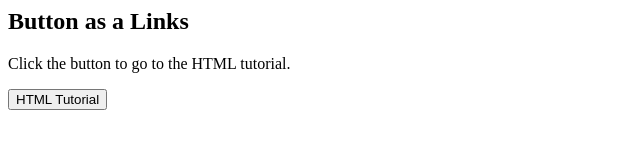
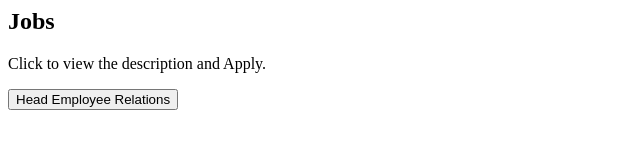
Before and after one commit to sk161078/sk161078.github.io, a plain HTML site: page index.html in a window 1280 px wide. Shown: the whole page, without its empty margins (0-640 px from the left). Drawn offline with Linux system fonts and the light colour scheme.

Commit message:
index.html

```diff
--- a/index.html
+++ b/index.html
@@ -1,11 +1,11 @@
 <html>
 <body>
 
-<h2>Button as a Links</h2>
+<h2>Jobs</h2>
 
-<p>Click the button to go to the HTML tutorial.</p>
+<p>Click to view the description and Apply.</p>
 
-<button onclick="document.location='default.asp'">HTML Tutorial</button>
+<button onclick="https://mpgcareers.peoplestrong.com/job/detail/MFL_HER_899624">Head Employee Relations </button>
 
 </body>
 </html>
```
